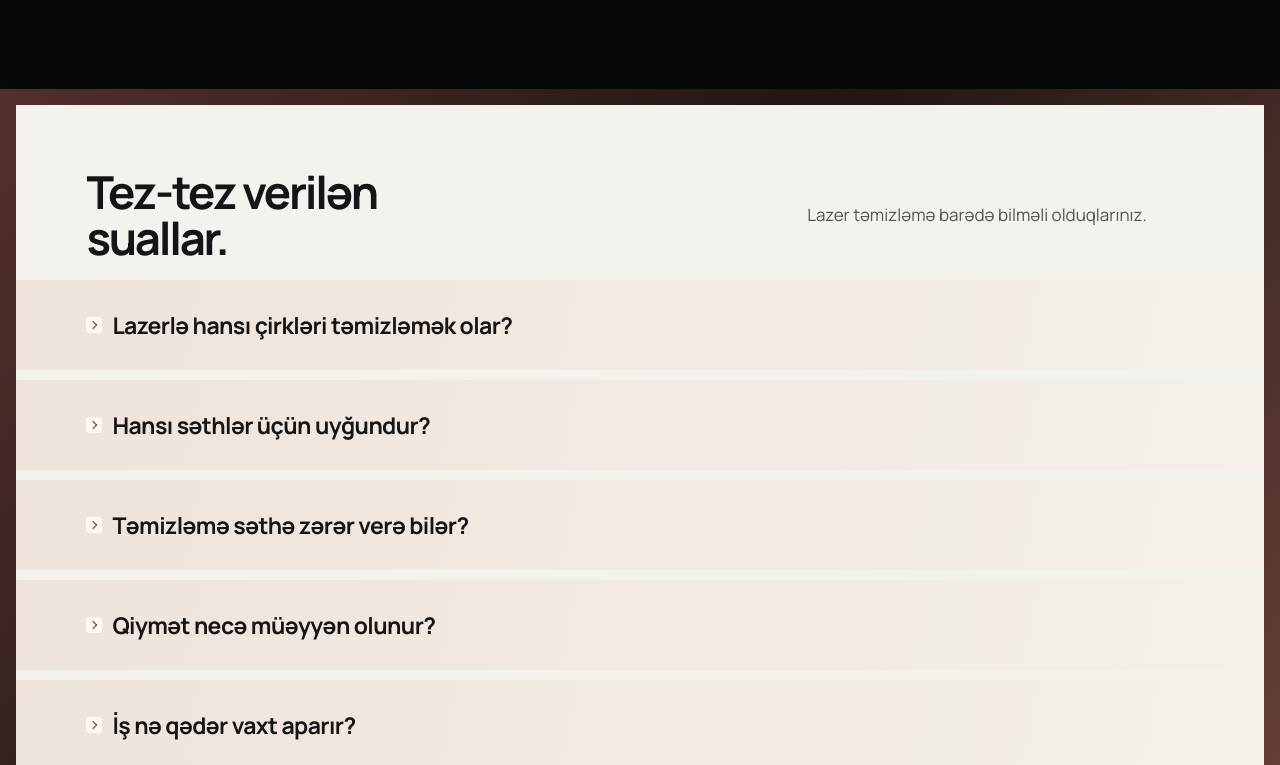
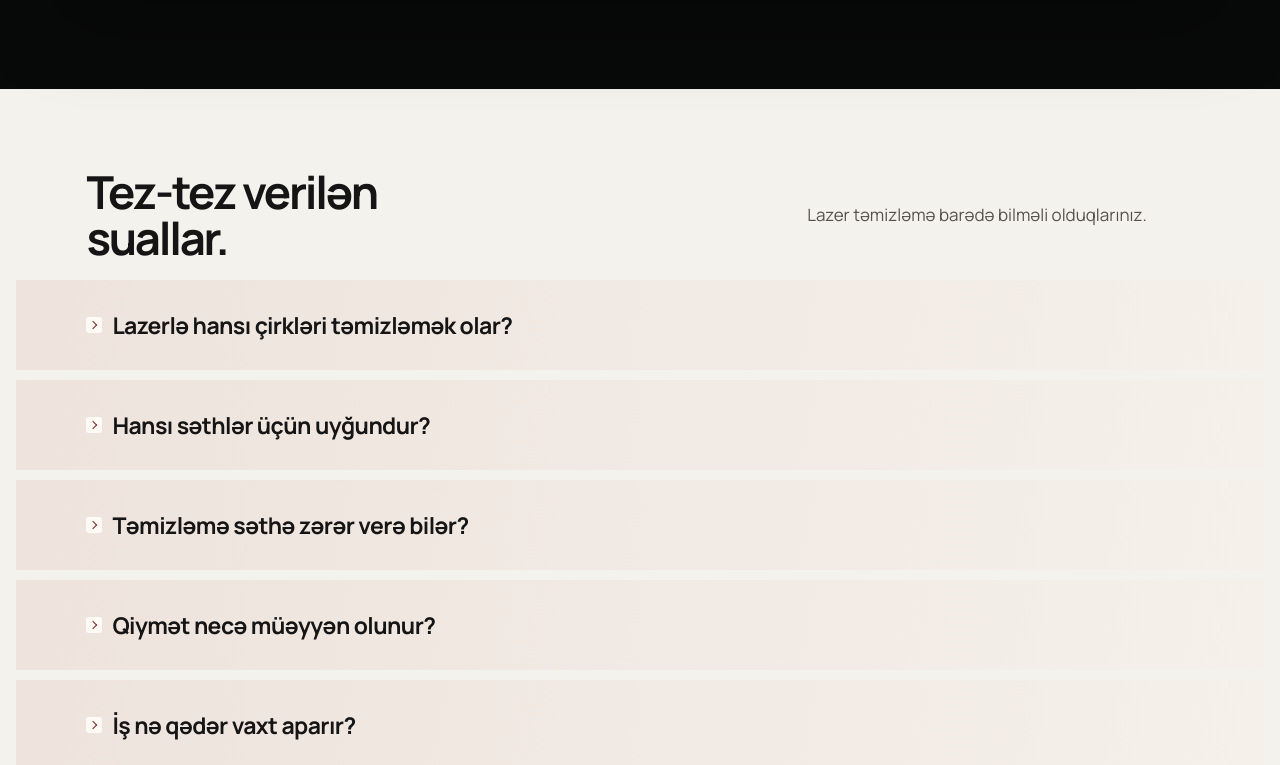
Before and after one commit to Kvseis/LaserX-Website, a Next.js app: page / in a window 1280 px wide. Shown: the part 9755-10520 px from the top of the page. Built offline with nearby package versions, Linux system fonts and the light colour scheme.

Commit message:
Homepage FAQ frame removal

```diff
--- a/src/components/FaqSection.module.css
+++ b/src/components/FaqSection.module.css
@@ -3,14 +3,12 @@
   --chevron-size: 16px;
   --question-gap: 10px;
   --highlight: linear-gradient(100deg, #721c18, #ad392e);
-  max-width: 1472px;
-  margin-inline: auto;
   padding: clamp(7px, 1.3vw, 16px);
   color: var(--ink);
-  background: linear-gradient(125deg, #53302c, #201716 45%, #70443b);
+  background: var(--paper);
 }
 
-.layout { background: var(--paper); }
+.layout { max-width: 1440px; margin-inline: auto; }
 
 .intro {
   display: grid;
```
